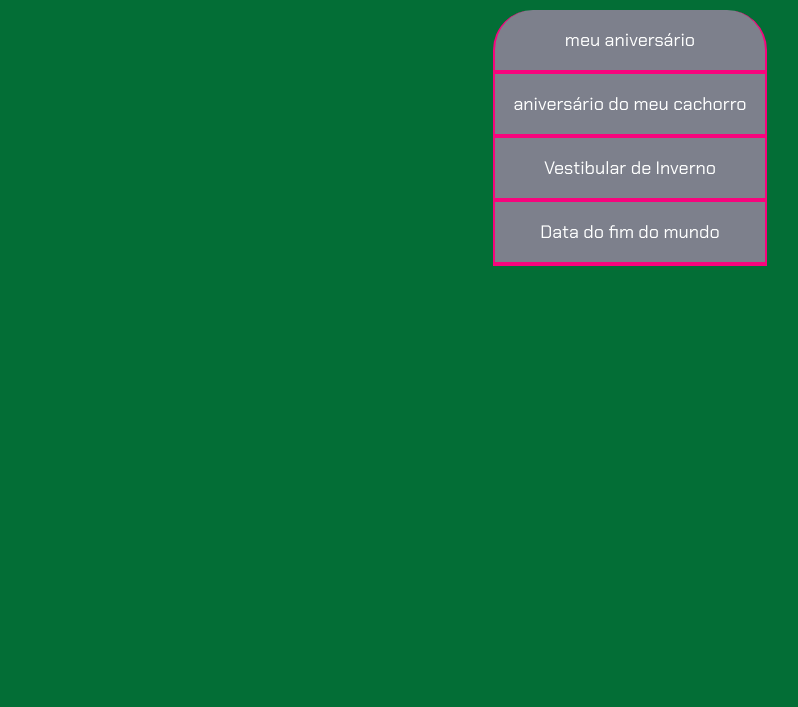
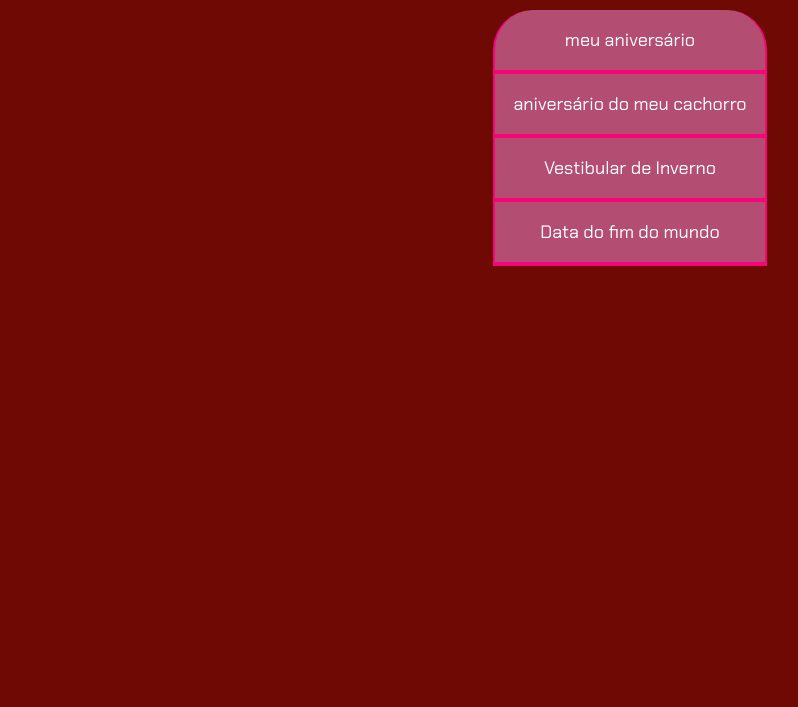
Before and after one commit to Izabelle45/segundo-trimestre-3D-Izabelle, a plain HTML site: page index.html in a window 1280 px wide. Shown: the part 93-800 px from the top of the page, without its empty margins (10-808 px from the left). Drawn offline with Linux system fonts and the light colour scheme.

Commit message:
aula 022

```diff
--- a/style.css
+++ b/style.css
@@ -1,7 +1,7 @@
 @import url('https://fonts.googleapis.com/css2?family=Chakra+Petch:wght@400;700&display=swap');
 
 :root {
-    --cor-de-fundo: #036e36;
+    --cor-de-fundo: #6e0a03;
     --verde: #b52dfa;
     --branco: #FFFFFF;
     --botao-ativo: #f7047d;
```
